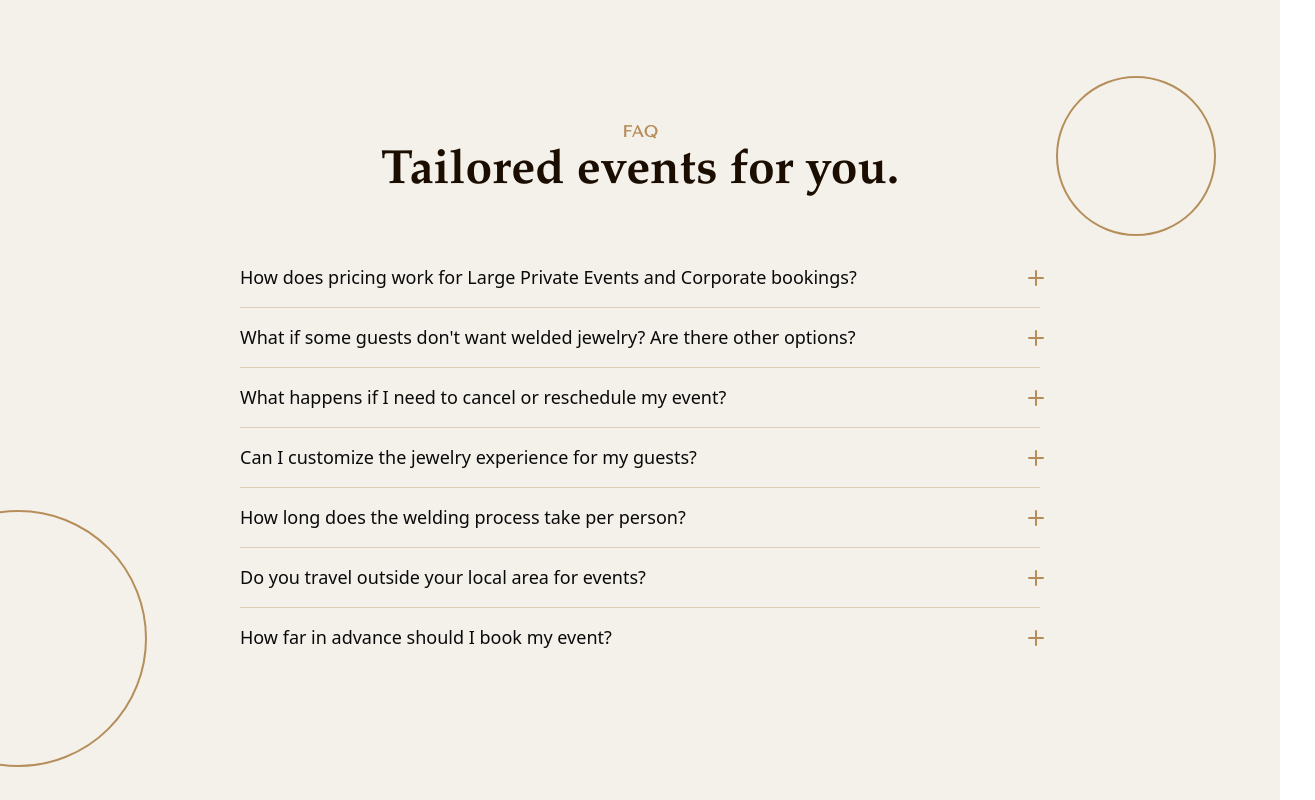
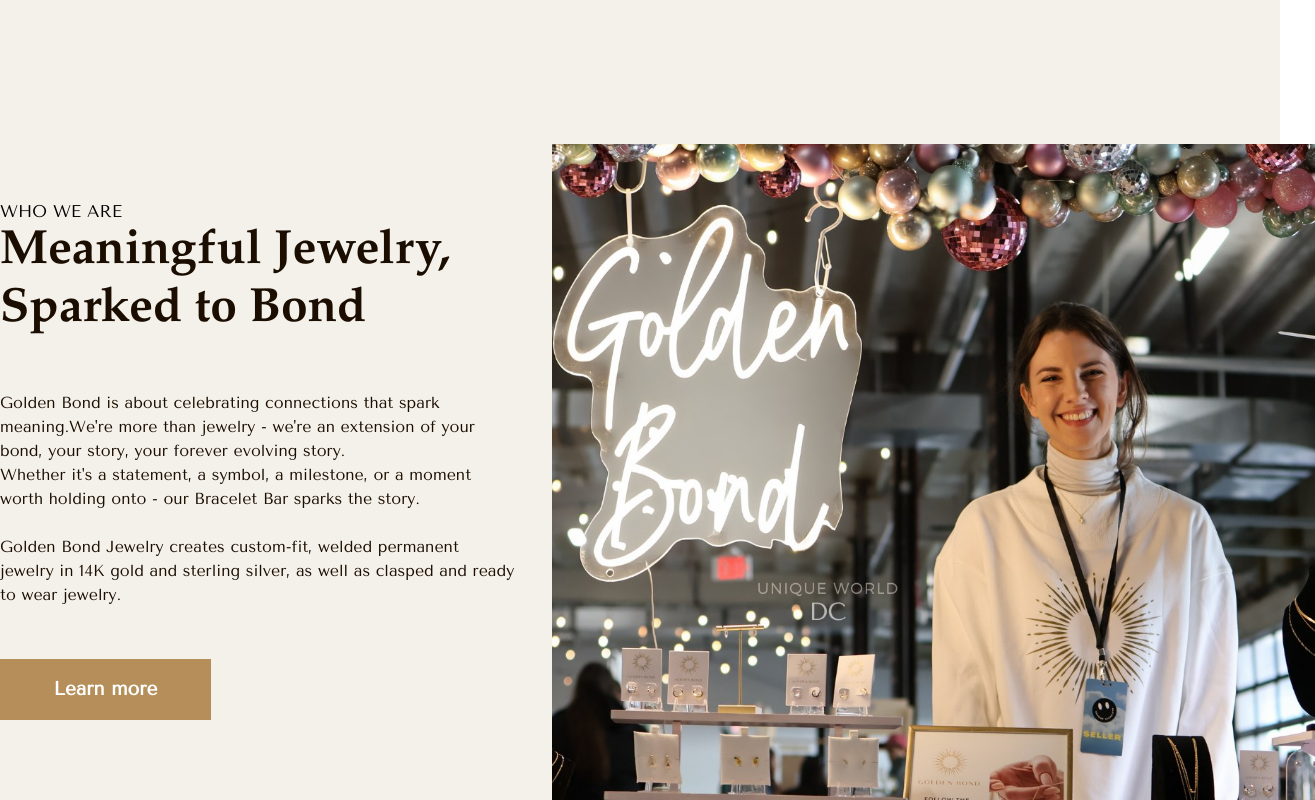
Before and after one commit to saliftankoano/goldenbond, a Next.js app: page / in a window 1280 px wide. Shown: the top 800 px of the page, 1315 px wide, since content can reach past the window. Built offline with nearby package versions, Linux system fonts and the light colour scheme.

Commit message:
add who basic

```diff
--- a/app/(landing)/Faq.tsx
+++ b/app/(landing)/Faq.tsx
@@ -8,7 +8,7 @@
 import Image from "next/image";
 export default function Faq() {
     return (
-        <section className="bg-[#F4F1EB] w-full h-[919px] relative overflow-hidden">
+        <section className="w-full h-[919px] relative overflow-hidden">
             <div className="header flex flex-col items-center justify-center pt-[15vh] relative">
                 <div className="header">
                     <h2 className="text-center text-[#B58E5A] text-[16px] font-bold  tenor-font">FAQ</h2>
--- /dev/null
+++ b/app/(landing)/Who.tsx
@@ -0,0 +1,27 @@
+"use client"
+import Image from "next/image"
+export default function Who() {
+    return (
+        <section className="who-section w-full h-[1024px] flex items-center">
+            <div className="who-content w-[1318px] h-[737px] mx-auto flex">
+                <div className="who-content-left w-[552px] h-[579px] flex">
+                    <div className="flex-col gap-4 mt-[10%] h-full">
+                        <h2 className="text-black text-[17px] tenor-font">WHO WE ARE</h2>
+                        <h1 className="text-[#1B0E01] leading-[120%] text-[48px] font-semibold garamond-font">Meaningful Jewelry,<br />Sparked to Bond</h1>
+                        <p className="text-[#1B0E01] text-[16px] font-normal tenor-font mt-[10%]">
+                        Golden Bond is about celebrating connections that spark meaning.We&apos;re more than jewelry - we&apos;re an extension of your bond, your story, your forever evolving story.<br />
+                        Whether it&apos;s a statement, a symbol, a milestone, or a moment worth holding onto - our Bracelet Bar sparks the story.<br /><br />
+                        Golden Bond Jewelry creates custom-fit, welded permanent jewelry in 14K gold and sterling silver, as well as clasped and ready to wear jewelry.
+                        </p>
+                        <button className="w-[211px] h-[61px] mt-[10%] bg-[#B58E5A] text-white text-[19px] font-semibold tenor-font">Learn more</button>
+                    </div>
+                    <div className="w-[84px] h-full"></div>
+                </div>
+
+                <div className="who-content-right w-[763px] h-[737px]">
+                    <Image src="/images/who.jpg" alt="golden bon employee smiling" width={763} height={737} className="w-[763px] h-[737px] object-cover" />
+                </div>
+            </div>
+        </section>
+    )
+}
--- a/app/page.tsx
+++ b/app/page.tsx
@@ -1,8 +1,10 @@
 import Footer from "./(landing)/Footer";
 import Faq from "./(landing)/Faq";
+import Who from "./(landing)/Who";
 export default function Home() {
   return (
-    <div className="w-full h-full">
+    <div className="w-full h-full bg-[#F4F1EB]">
+      <Who />
       <Faq />
       <Footer />
     </div>
```
Also changed, not shown: public/images/who.jpg (added).
